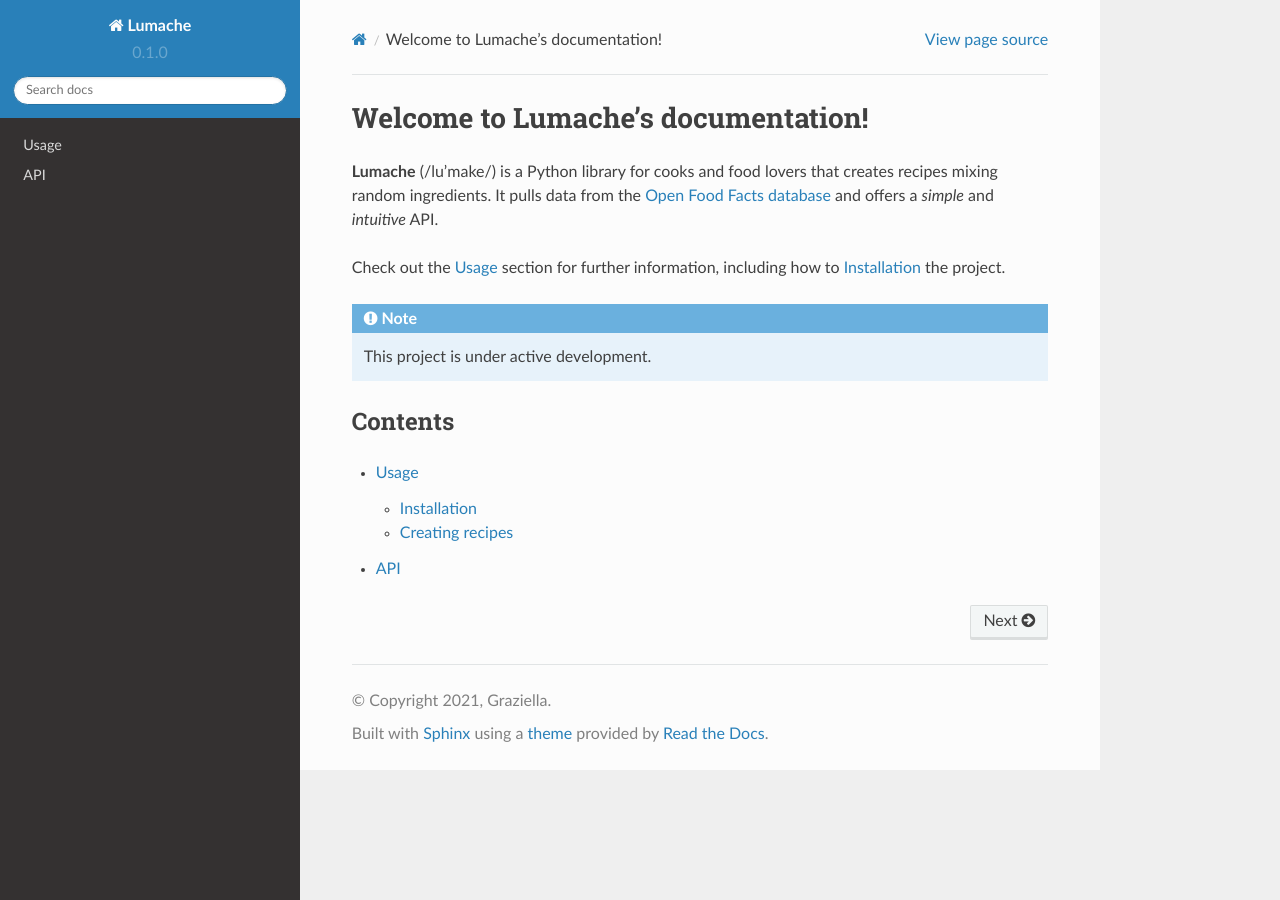
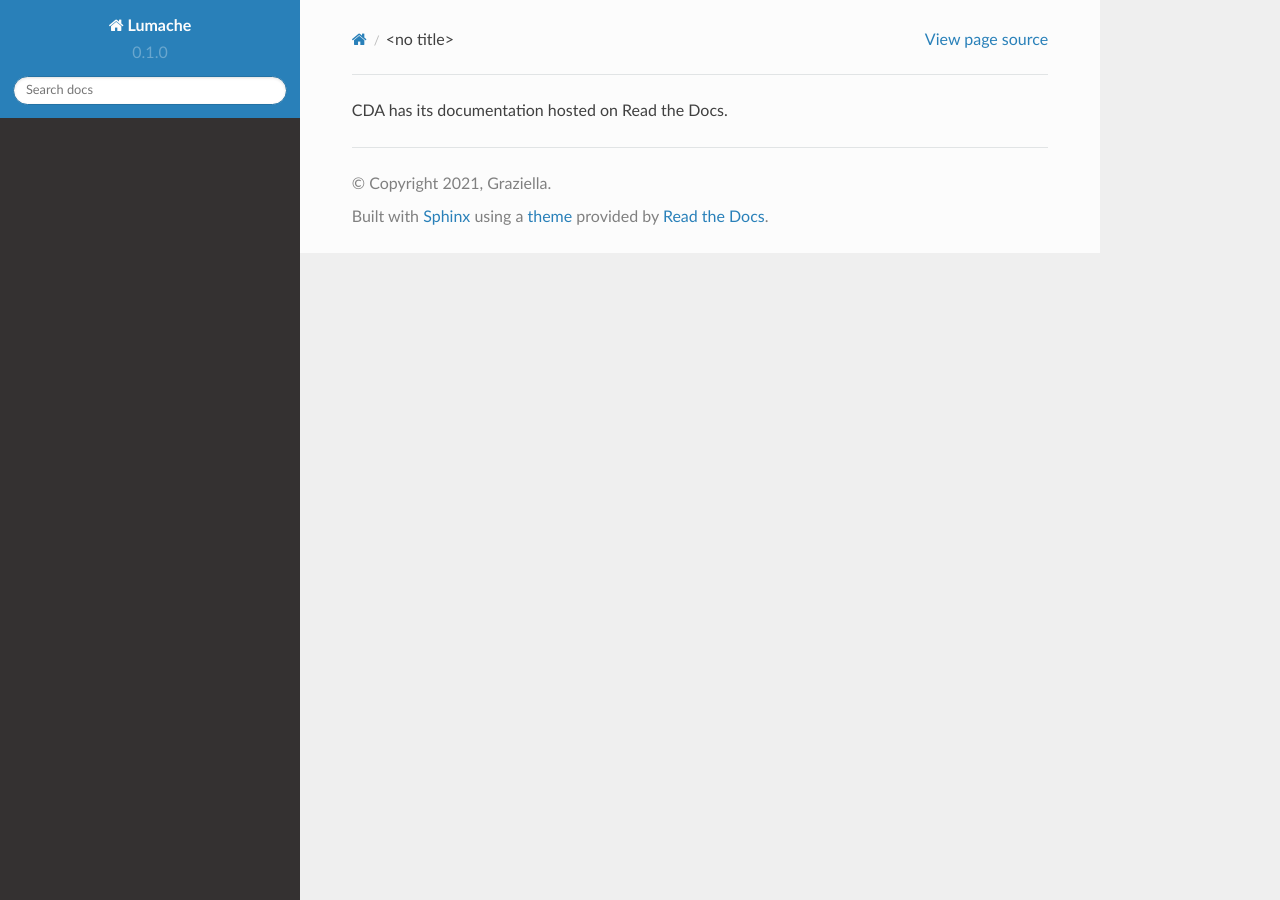
Before and after one commit to CancerDataAggregator/CDA-HelpDesk, a Sphinx documentation site: the page built from docs/source/index.rst, in a window 1280 px wide. Built offline with Sphinx 7.4.7 and the Read the Docs theme 2.0.0, drawn with Linux system fonts in a browser that asks for light colours.

Commit message:
Update index.rst

```diff
--- a/docs/source/index.rst
+++ b/docs/source/index.rst
@@ -1,22 +1 @@
-Welcome to Lumache's documentation!
-===================================
-
-**Lumache** (/lu'make/) is a Python library for cooks and food lovers
-that creates recipes mixing random ingredients.
-It pulls data from the `Open Food Facts database <https://world.openfoodfacts.org/>`_
-and offers a *simple* and *intuitive* API.
-
-Check out the :doc:`usage` section for further information, including
-how to :ref:`installation` the project.
-
-.. note::
-
-   This project is under active development.
-
-Contents
---------
-
-.. toctree::
-
-   usage
-   api
+CDA has its documentation hosted on Read the Docs.
```
